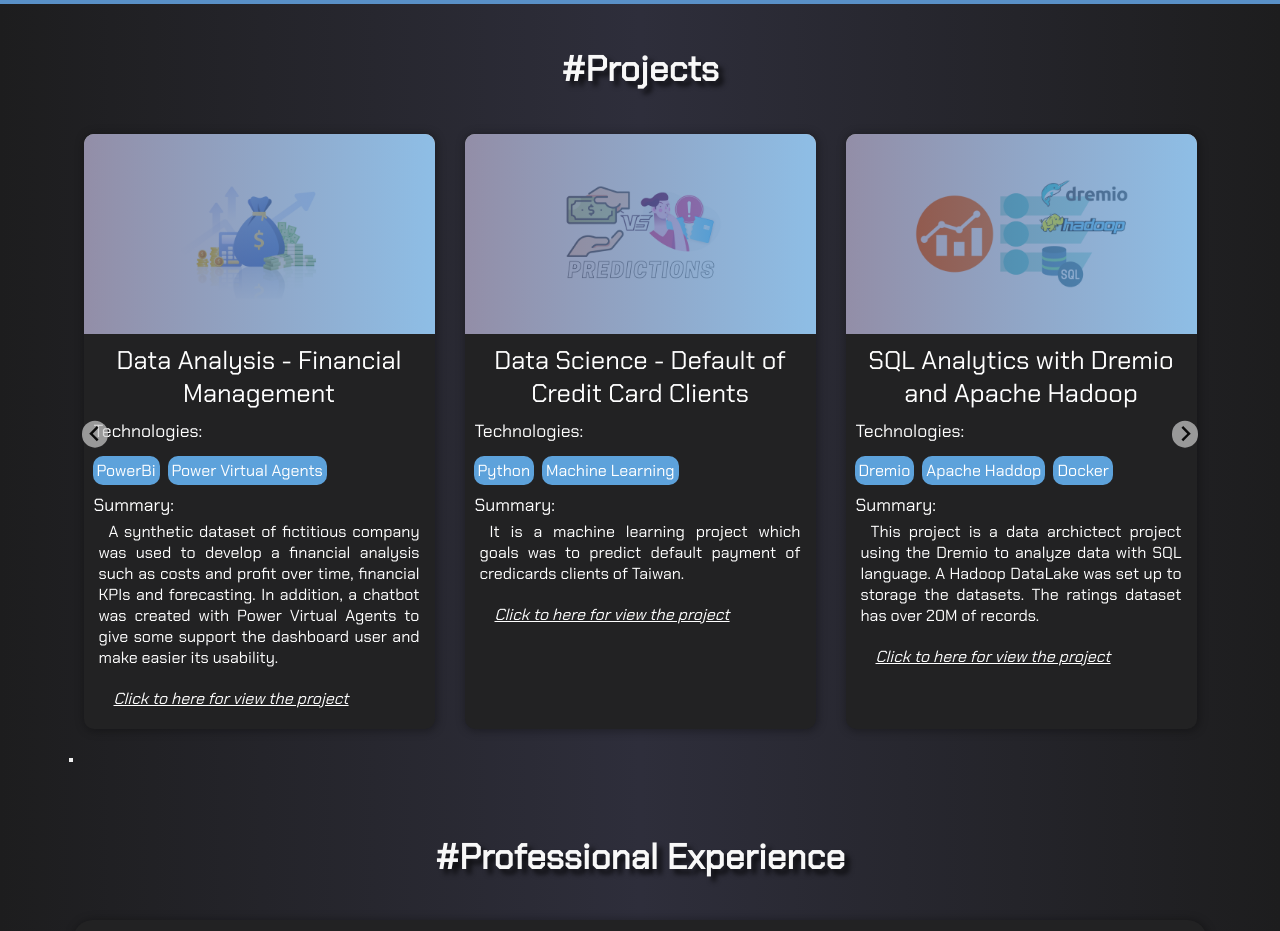
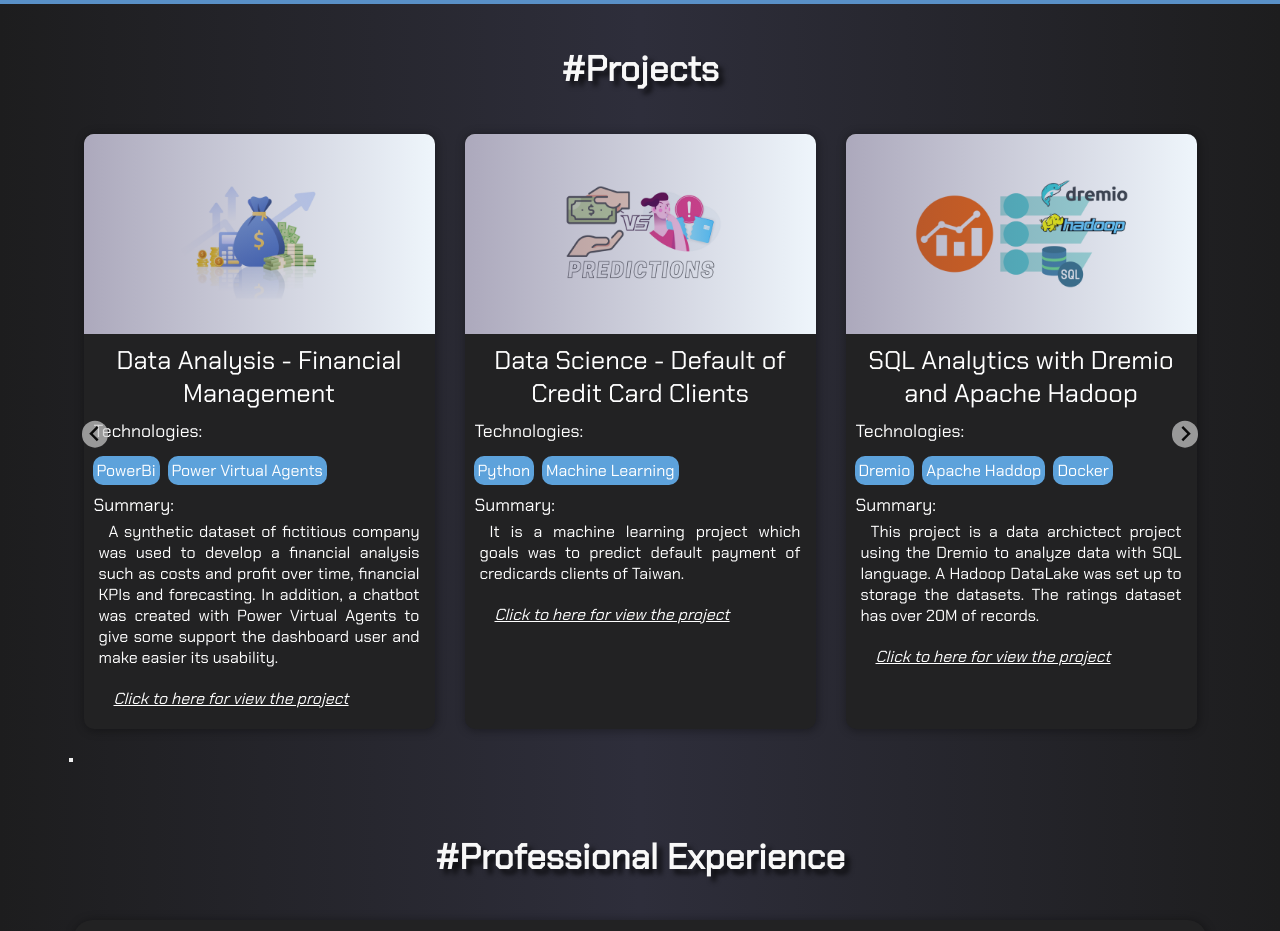
Before and after one commit to emsamarante/emsamarante.github.io, a plain HTML site: page index.html in a window 1280 px wide. Shown: the part 2940-3871 px from the top of the page. Drawn offline with nearby package versions, Linux system fonts and the light colour scheme.

Commit message:
ajuste filtro thumbmail

```diff
--- a/index.html
+++ b/index.html
@@ -348,7 +348,7 @@
                                     <li class="splide__slide" data-splide-interval="5000">
                                         <figure class="projeto">
                                             <div class="projeto-espelho-img"
-                                                style=" background-image: linear-gradient(to right,#443c6894, #5da2dbb2) ,url('img/tumb-projects/emergency-call.png');">
+                                                style=" background-image: linear-gradient(to right,#443c6871, #5da2db1a) ,url('img/tumb-projects/emergency-call.png');">
                                             </div>
                                             <figcaption class="titulo-projeto">Data Analysis - Emergency: 911 Call</figcaption>
 
@@ -387,7 +387,7 @@
                                     <li class="splide__slide" data-splide-interval="5000">
                                         <figure class="projeto">
                                             <div class="projeto-espelho-img"
-                                                style=" background-image: linear-gradient(to right,#443c6894, #5da2dbb2) ,url('img/tumb-projects/financial.png');">
+                                                style=" background-image: linear-gradient(to right,#443c6871, #5da2db1a) ,url('img/tumb-projects/financial.png');">
                                             </div>
                                             <figcaption class="titulo-projeto">Data Analysis - Financial Management</figcaption>
 
@@ -427,7 +427,7 @@
                                     <li class="splide__slide" data-splide-interval="5000">
                                         <figure class="projeto">
                                             <div class="projeto-espelho-img"
-                                                style=" background-image: linear-gradient(to right,#443c6894, #5da2dbb2) ,url('img/tumb-projects/credit-card.png');">
+                                                style=" background-image: linear-gradient(to right,#443c6871, #5da2db1a) ,url('img/tumb-projects/credit-card.png');">
                                             </div>
                                             <figcaption class="titulo-projeto">Data Science - Default of Credit Card Clients</figcaption>
 
@@ -463,7 +463,7 @@
                                     <li class="splide__slide" data-splide-interval="5000">
                                         <figure class="projeto">
                                             <div class="projeto-espelho-img"
-                                                style=" background-image: linear-gradient(to right,#443c6894, #5da2dbb2) ,url('img/tumb-projects/sql-hadoop.png');">
+                                                style=" background-image: linear-gradient(to right,#443c6871, #5da2db1a) ,url('img/tumb-projects/sql-hadoop.png');">
                                             </div>
                                             <figcaption class="titulo-projeto">SQL Analytics with Dremio and Apache Hadoop</figcaption>
 
```
